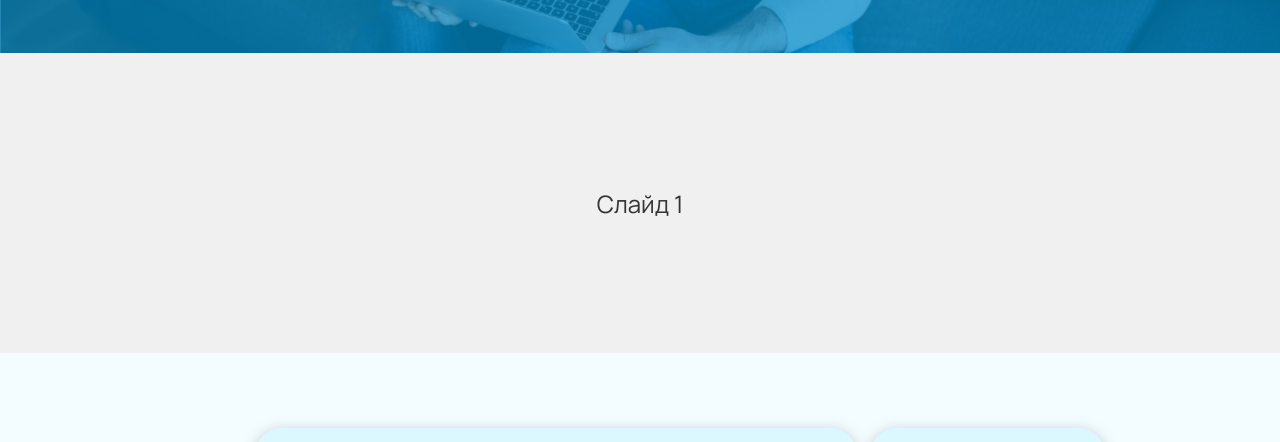
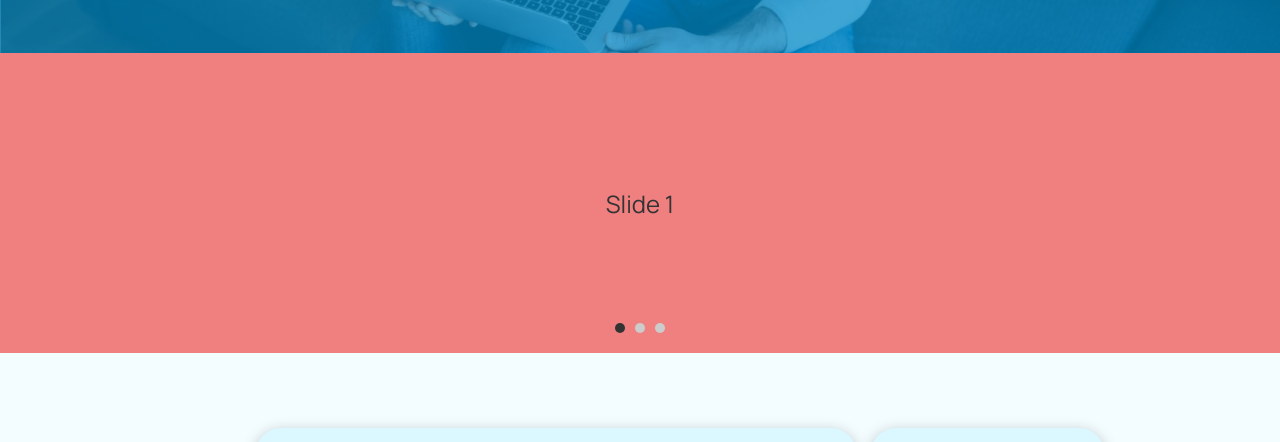
Before and after one commit to urtimmm/unkom.net, a plain HTML site: page index.html in a window 1280 px wide. Shown: the part 287-729 px from the top of the page. Drawn offline with Linux system fonts and the light colour scheme; a web font is replaced by a local one.

Commit message:
норм слайд ниже хидера

```diff
--- a/css/styles.css
+++ b/css/styles.css
@@ -1420,7 +1420,7 @@ input[type="checkbox"]:checked ~ .logo{
    transition: all 0.7s ease;
 }
 /* Контейнер для слайдера */
-.slider-container {
+.slider {
    position: relative;
    width: 100%;
    height: 300px; /* Задайте нужную высоту */
@@ -1464,3 +1464,25 @@ input[type="checkbox"]:checked ~ .logo{
  .nav.next {
    right: 10px;
  }
+
+ .indicators {
+   position: absolute;
+   bottom: 20px;
+   left: 50%;
+   transform: translateX(-50%);
+   display: flex;
+   gap: 10px;
+ }
+
+ .indicator {
+   width: 10px;
+   height: 10px;
+   background-color: #ccc;
+   border-radius: 50%;
+   cursor: pointer;
+   transition: background-color 0.3s;
+ }
+
+ .indicator.active {
+   background-color: #333;
+ }
--- a/index.html
+++ b/index.html
@@ -104,12 +104,13 @@
             </div>
          </div>
       </div>
-      <div class="slider-container">
+      <div class="slider">
          <div class="slides">
-           <div class="slide ">Слайд 1</div>
-           <div class="slide">Слайд 2</div>
-           <div class="slide">Слайд 3</div>
+           <div class="slide" style="background-color: lightcoral;">Slide 1</div>
+           <div class="slide" style="background-color: lightblue;">Slide 2</div>
+           <div class="slide" style="background-color: lightgreen;">Slide 3</div>
          </div>
+         <div class="indicators"></div>
        </div>
       <div class="background-blur" id="background-blur"></div>
       <div class="form-container" id="form-container">
--- a/js/slid.js
+++ b/js/slid.js
@@ -1,5 +1,6 @@
 const slidesContainer = document.querySelector('.slides');
 const slidese = document.querySelectorAll('.slide');
+const indicatorsContainer = document.querySelector('.indicators');
 
 let currentIndexу = 0;
 let isDragging = false;
@@ -7,21 +8,49 @@ let startPos = 0;
 let currentTranslate = 0;
 let prevTranslate = 0;
 let animationID;
-let startX = 0;
 
-// Функция обновления слайда
+// Создаем индикаторы
+slidese.forEach((_, index) => {
+  const indicator = document.createElement('div');
+  indicator.classList.add('indicator');
+  if (index === 0) indicator.classList.add('active');
+  indicator.addEventListener('click', () => goToSlide(index));
+  indicatorsContainer.appendChild(indicator);
+});
+
+const indicators = document.querySelectorAll('.indicator');
+
+// Функция обновления индикаторов
+function updateIndicators() {
+  indicators.forEach((indicator, index) => {
+    if (index === currentIndexу) {
+      indicator.classList.add('active');
+    } else {
+      indicator.classList.remove('active');
+    }
+  });
+}
+
+// Функция обновления позиции
 function setSliderPosition() {
   slidesContainer.style.transform = `translateX(${currentTranslate}px)`;
 }
 
-// Функция фиксирования позиции
+// Фиксируем текущую позицию
 function setPositionByIndex() {
   currentTranslate = -currentIndexу * slidesContainer.offsetWidth;
   prevTranslate = currentTranslate;
   setSliderPosition();
+  updateIndicators(); // Обновляем индикаторы
 }
 
-// Событие начала касания или нажатия мыши
+// Перейти к определенному слайду
+function goToSlide(index) {
+  currentIndexу = index;
+  setPositionByIndex();
+}
+
+// Обработка начала касания или нажатия
 function touchStart(index, event) {
   isDragging = true;
   startPos = getPositionX(event);
@@ -31,14 +60,14 @@ function touchStart(index, event) {
   slidesContainer.classList.remove('smooth-transition');
 }
 
-// Событие перемещения касания или мыши
+// Обработка перемещения
 function touchMove(event) {
   if (!isDragging) return;
   const currentPosition = getPositionX(event);
   currentTranslate = prevTranslate + currentPosition - startPos;
 }
 
-// Событие завершения касания или отпускания мыши
+// Завершение касания или нажатия
 function touchEnd() {
   cancelAnimationFrame(animationID);
   isDragging = false;
@@ -56,18 +85,18 @@ function touchEnd() {
   setPositionByIndex();
 }
 
-// Получить позицию X (касание или мышь)
+// Получить позицию X
 function getPositionX(event) {
   return event.type.includes('mouse') ? event.pageX : event.touches[0].clientX;
 }
 
-// Анимация во время перемещения
+// Анимация
 function animation() {
   setSliderPosition();
   if (isDragging) requestAnimationFrame(animation);
 }
 
-// Добавить обработчики событий для мыши и касания
+// События мыши и касания
 slidesContainer.addEventListener('touchstart', (e) => touchStart(currentIndexу, e));
 slidesContainer.addEventListener('touchend', touchEnd);
 slidesContainer.addEventListener('touchmove', touchMove);
```
